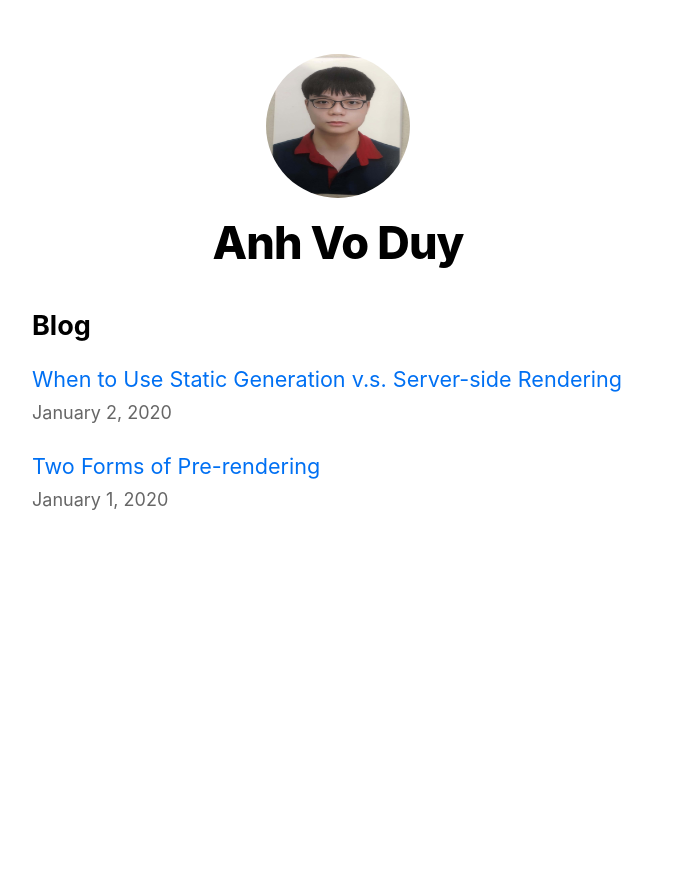
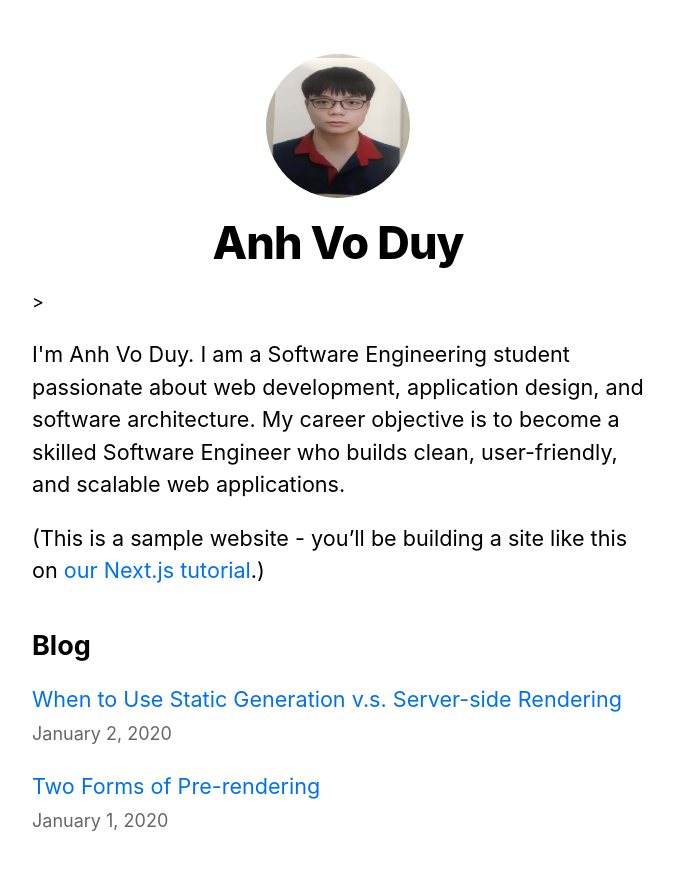
Before and after one commit to tuananhvo588-design/nextjs-blog, a Next.js app: page / in a window 1280 px wide. Shown: the top 870 px of the page, without its empty margins (302-975 px from the left). Before the commit the page ends 800 px from the top, so only its background shows below. Built offline with nearby package versions, Linux system fonts and the light colour scheme.

Commit message:
fix: correct layout syntax and improve section formatting in Home component

```diff
--- a/pages/index.js
+++ b/pages/index.js
@@ -5,12 +5,20 @@ import { getSortedPostsData } from '../lib/posts';
 import Link from 'next/link';
 import Date from '../components/date';
 
+
 export default function Home({ allPostsData }) {
   return (
-    <Layout home>
+    <Layout home>>
       <Head>
         <title>Anh Vo Duy's Website</title>
       </Head>
+      <section className={utilStyles.headingMd}>
+        <p>I'm Anh Vo Duy. I am a Software Engineering student passionate about web development, application design, and software architecture. My career objective is to become a skilled Software Engineer who builds clean, user-friendly, and scalable web applications.</p>
+        <p>
+          (This is a sample website - you’ll be building a site like this on{' '}
+          <a href="https://nextjs.org/learn">our Next.js tutorial</a>.)
+        </p>
+      </section>
       <section className={`${utilStyles.headingMd} ${utilStyles.padding1px}`}>
         <h2 className={utilStyles.headingLg}>Blog</h2>
         <ul className={utilStyles.list}>
```
Lines whose indentation alone changed are shown as unchanged.
